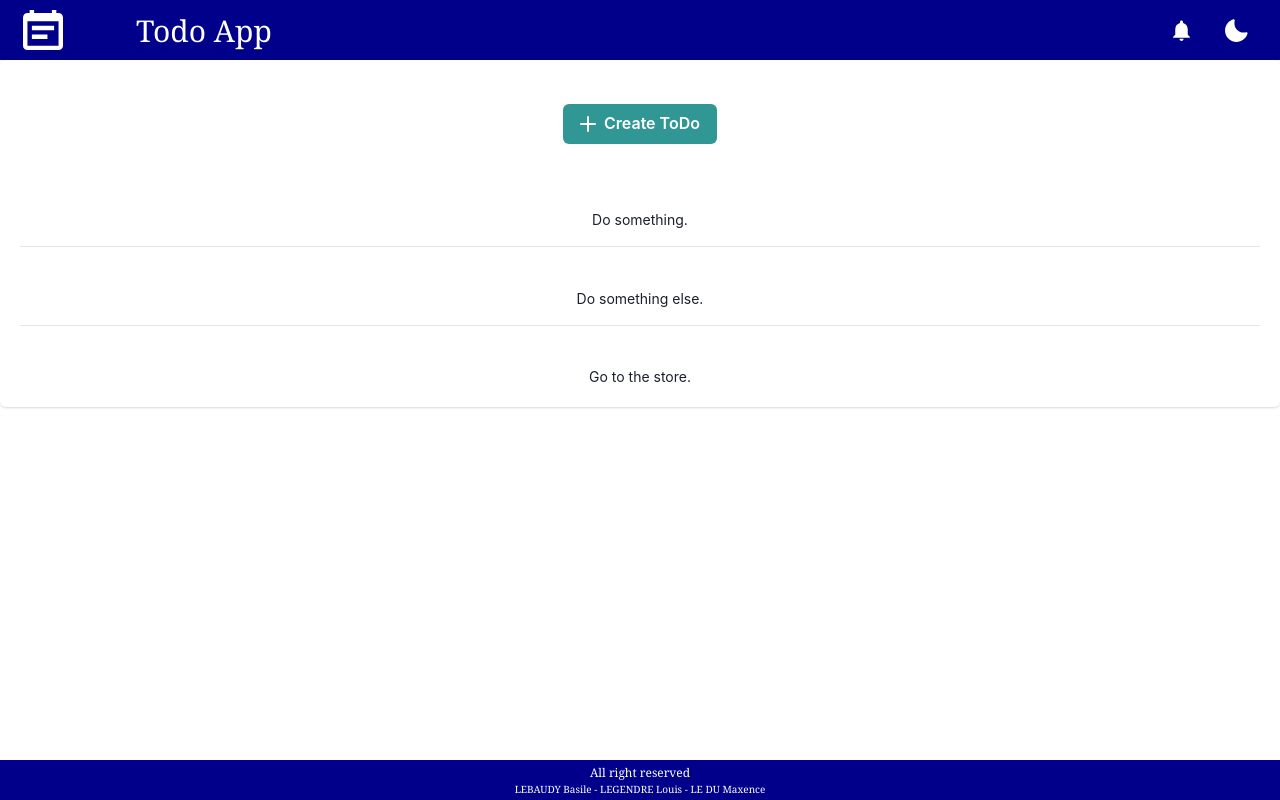
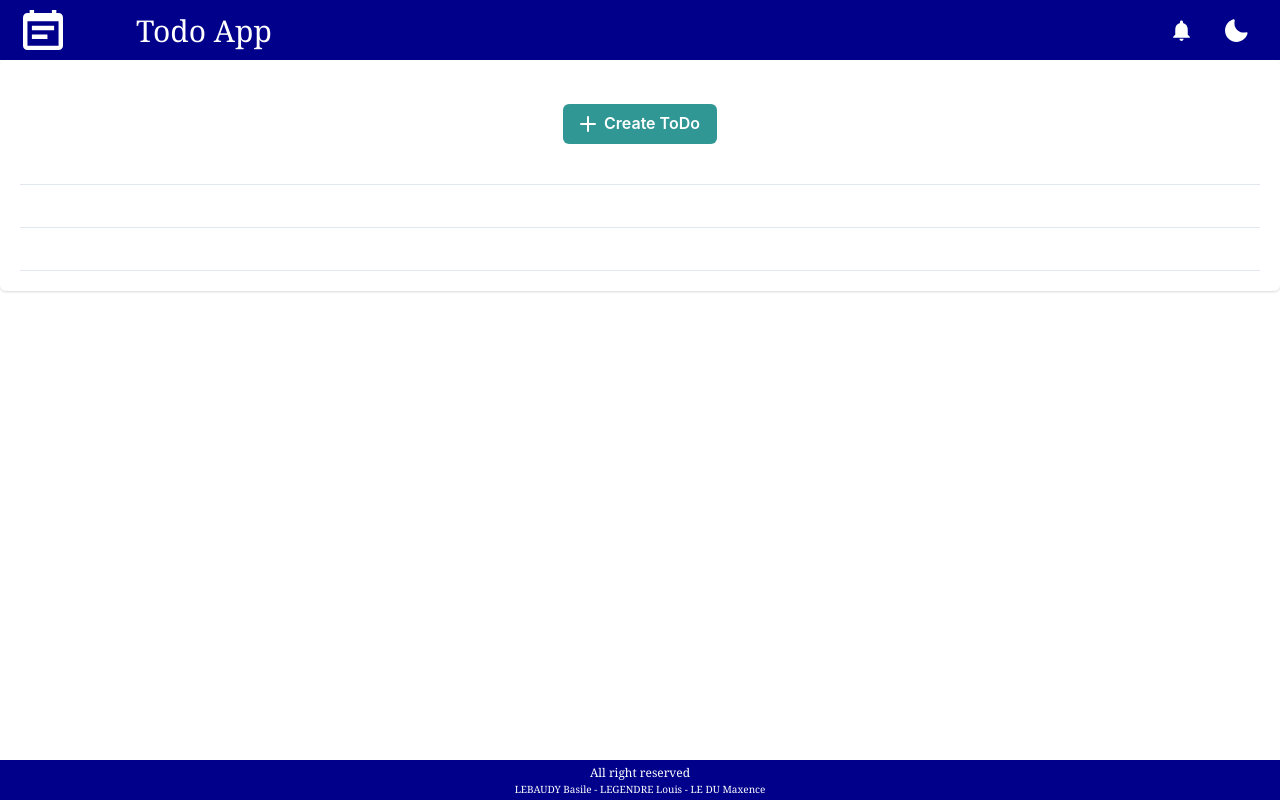
Before and after one commit to Zilba26/react-todo-app, a React (Vite) app: page /todolist in a window 1280 px wide. Built offline with nearby package versions, Linux system fonts and the light colour scheme.

Commit message:
fix LocalStorageView

```diff
--- a/src/LocalStorageView/LocalStorageView.tsx
+++ b/src/LocalStorageView/LocalStorageView.tsx
@@ -4,9 +4,9 @@
   addCategory,
   deleteAllCategories,
   getCategories,
-  getTasks,
+  getEvents,
 } from "../LocalStorage";
-import { Task } from "../models/Event";
+import { Event } from "../models/Event";
 import { Category } from "../models/Category";
 import { Box, Button, Input } from "@chakra-ui/react";
 
@@ -31,7 +31,7 @@
   return (
     <Box className="LocalStorageView">
       <Box>
-        {getTasks().map((task: Task) => (
+        {getEvents().map((task: Event) => (
           <Box>
             <Box>{task.name}</Box>
           </Box>
--- a/src/ToDoList/ToDoList.tsx
+++ b/src/ToDoList/ToDoList.tsx
@@ -1,12 +1,14 @@
 import {
+  Accordion,
+  AccordionButton,
+  AccordionIcon,
+  AccordionItem,
+  AccordionPanel,
+  Box,
   Card,
+  CardBody,
   CardHeader,
-  CardBody,
   Heading,
-  Stack,
-  StackDivider,
-  Box,
-  Text,
 } from "@chakra-ui/react";
 import React from "react";
 import CreateToDo from "../CreateToDo/CreateToDo";
@@ -21,32 +23,41 @@
     </CardHeader>
 
     <CardBody>
-      <Stack divider={<StackDivider />} spacing="4">
-        <Box>
-          <Heading size="xs" textTransform="uppercase">
-            Task 1
-          </Heading>
-          <Text pt="2" fontSize="sm">
-            Do something.
-          </Text>
-        </Box>
-        <Box>
-          <Heading size="xs" textTransform="uppercase">
-            Task 2
-          </Heading>
-          <Text pt="2" fontSize="sm">
-            Do something else.
-          </Text>
-        </Box>
-        <Box>
-          <Heading size="xs" textTransform="uppercase">
-            Task 3
-          </Heading>
-          <Text pt="2" fontSize="sm">
-            Go to the store.
-          </Text>
-        </Box>
-      </Stack>
+      <Accordion>
+        <AccordionItem>
+          <h2>
+            <AccordionButton>
+              <Box as="span" flex="1" textAlign="left">
+                Section 1 title
+              </Box>
+              <AccordionIcon />
+            </AccordionButton>
+          </h2>
+          <AccordionPanel pb={4}>
+            Lorem ipsum dolor sit amet, consectetur adipiscing elit, sed do
+            eiusmod tempor incididunt ut labore et dolore magna aliqua. Ut enim
+            ad minim veniam, quis nostrud exercitation ullamco laboris nisi ut
+            aliquip ex ea commodo consequat.
+          </AccordionPanel>
+        </AccordionItem>
+
+        <AccordionItem>
+          <h2>
+            <AccordionButton>
+              <Box as="span" flex="1" textAlign="left">
+                Section 2 title
+              </Box>
+              <AccordionIcon />
+            </AccordionButton>
+          </h2>
+          <AccordionPanel pb={4}>
+            Lorem ipsum dolor sit amet, consectetur adipiscing elit, sed do
+            eiusmod tempor incididunt ut labore et dolore magna aliqua. Ut enim
+            ad minim veniam, quis nostrud exercitation ullamco laboris nisi ut
+            aliquip ex ea commodo consequat.
+          </AccordionPanel>
+        </AccordionItem>
+      </Accordion>
     </CardBody>
   </Card>
 );
```
